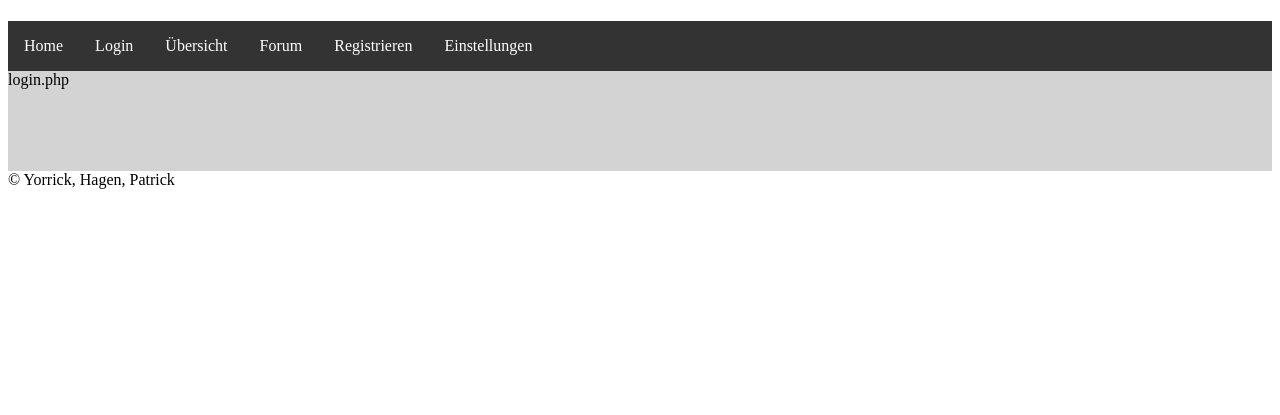
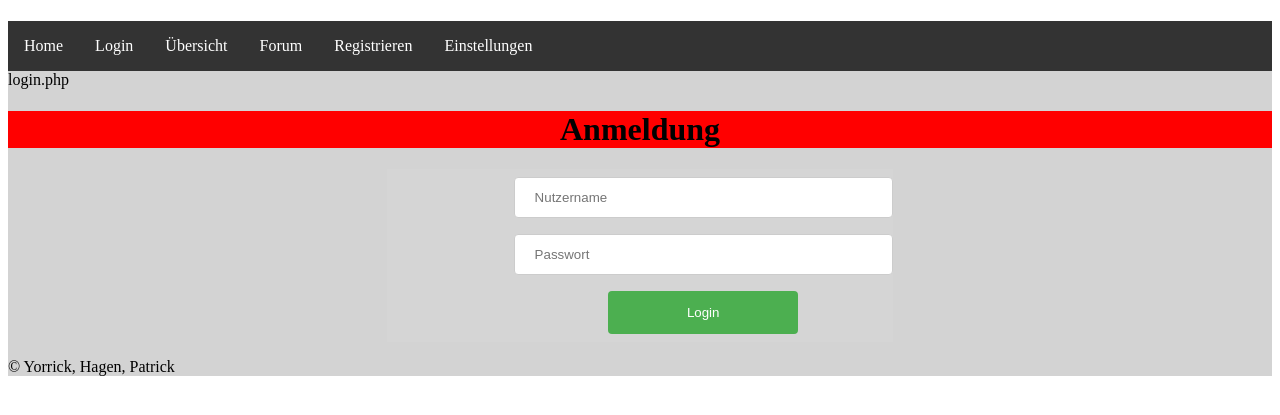
Before and after one commit to Paddinake/uni_project, a PHP site: page /index.php?content=login in a window 1280 px wide. Shown: the part 45-460 px from the top of the page. Run offline with PHP 8.4, Linux system fonts and the light colour scheme.

Commit message:
da bin ja mal gespannt ob das jetzt gepostet wird

```diff
--- a/content/login/login.php
+++ b/content/login/login.php
@@ -1,2 +1,33 @@
 <?php
-echo"login.php";
+echo"login.php";?>
+
+
+<html>
+
+<body>
+<body>
+<div id="wrapper">
+    <div id="header">
+        <h1>Anmeldung</h1>
+    </div>
+
+    <div id= "login">
+        <form action="login.php" method="POST" style="text-align:center;">
+            <label for="Nutzername"> </label>
+            <input type="text" placeholder="Nutzername" name="Nutzername"required></br>
+
+            <label for="Passwort"> </label>
+            <input type="password" name="Passwort" placeholder="Passwort" required ></br>
+            <input type="submit" value="Login">
+
+        </form>
+
+    </div>
+    <div class="clear">
+    </div>
+    <div id="footer">
+
+    </div>
+</body>
+
+</html>
--- a/main.css
+++ b/main.css
@@ -31,3 +31,72 @@
     background-color: lightgray;
     min-height: 100px;
 }
+#login{
+    margin: 0 auto;
+    width:30%;
+    background-color: #d5d5d5;
+    text-align:left;
+    padding-left:10%;
+}
+input[type=text]{
+    width: 100%;
+    padding: 12px 20px;
+    margin: 8px 0;
+    display: inline-block;
+    border: 1px solid #ccc;
+    border-radius: 4px;
+    box-sizing: border-box;
+}
+select{
+    width: 100%;
+    background-color: #00000;
+    color: black;
+    padding: 14px 20px;
+    margin: 8px 0;
+    border: none;
+    border-radius: 4px;
+    cursor: pointer;
+}
+
+input[type=password]{
+    width: 100%;
+    padding: 12px 20px;
+    margin: 8px 0;
+    display: inline-block;
+    border: 1px solid #ccc;
+    border-radius: 4px;
+    box-sizing: border-box;
+}
+
+input[type=submit]{
+    width: 50%;
+    background-color: #4CAF50;
+    color: white;
+    padding: 14px 20px;
+    margin: 8px 0;
+    border: none;
+    border-radius: 4px;
+    cursor: pointer;
+}
+
+input[type=submit]:hover {
+    background-color: #45a049;
+}
+.button:hover {
+    background-color: #FF0000;
+}
+
+input[type=reset]{
+    width: 50%;
+    background-color: #FF0000;
+    color: white;
+    padding: 14px 20px;
+    margin: 8px 0;
+    border: none;
+    border-radius: 4px;
+    cursor: pointer;
+}
+
+input[type=reset]:hover {
+    background-color: #B40404;
+}
```
Also changed, not shown: content/register/register.php (+21 -1 lines).
